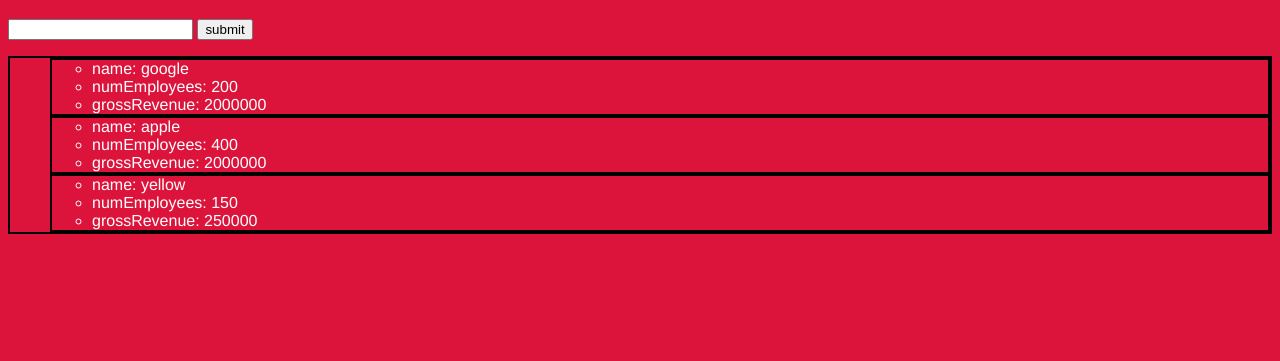
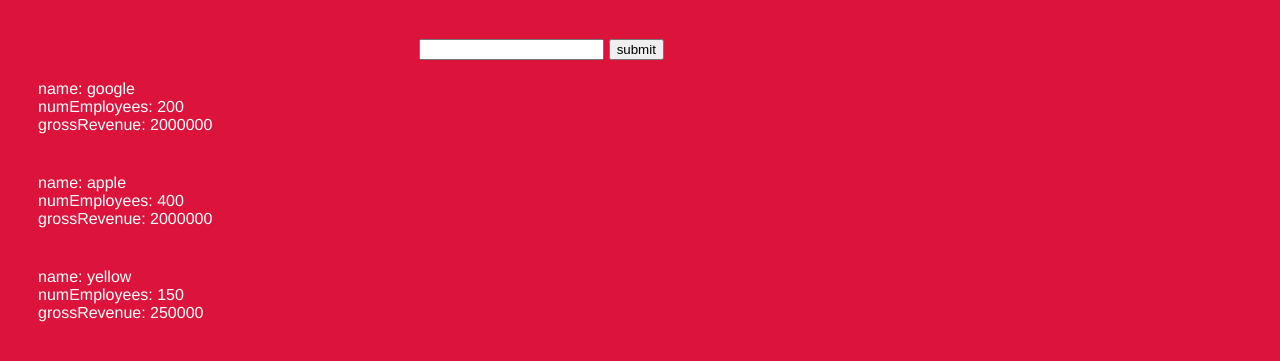
Before and after one commit to Nalipp/git-lesson, a plain HTML site: page index.html in a window 1280 px wide. Shown: the part 61-422 px from the top of the page. Drawn offline with Linux system fonts and the light colour scheme.

Commit message:
git status
update css

```diff
--- a/index.html
+++ b/index.html
@@ -7,12 +7,14 @@
     <link rel="stylesheet" href="main.css">
   </head>
   <body>
+
     <h1>todo</h1>
-    <form>
-      <input name="todo" value=""/>
-      <button>submit</button>
-    </form>
     <ul>
+      <form class="center">
+        <input name="todo" value=""/>
+        <button>submit</button>
+      </form>
+
       <ul>
         <li>name: google</li>
         <li>numEmployees: 200</li>
--- a/main.css
+++ b/main.css
@@ -2,8 +2,19 @@
   font-family: Helvetica;
   background: crimson;
   color: white;
+
+}
+.center {
+  width: 35%;
+  margin: 0 auto;
 }
 
 ul {
-  border: 2px solid black;
+  border-radius: 25px;
+  padding-left: 0px;
+  list-style-type: none;
+  padding-top: 20px;
+  padding-right: 30px;
+  padding-bottom: 20px;
+  padding-left: 15px;
 }
```
